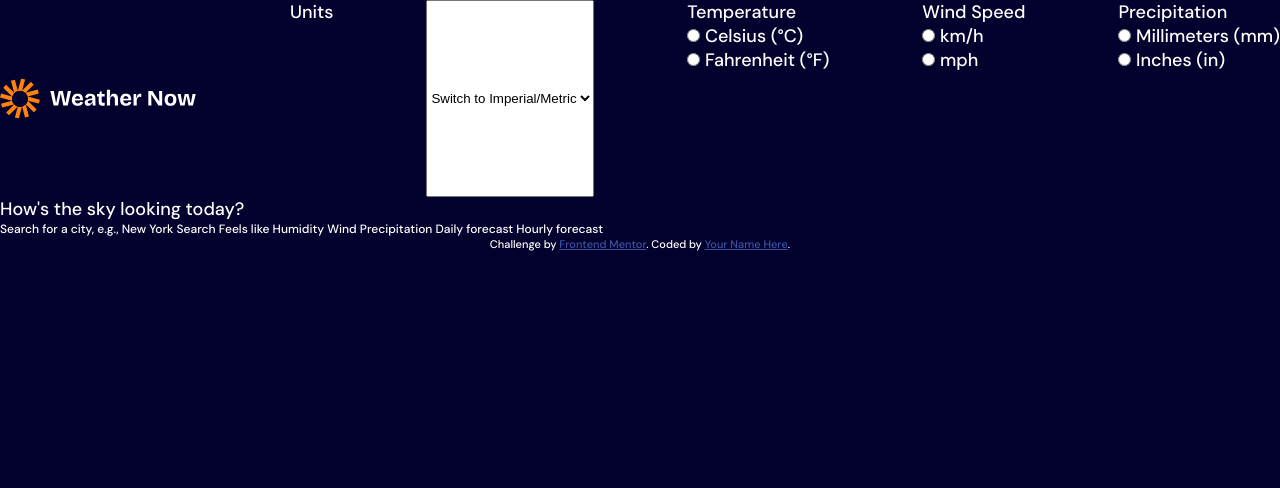
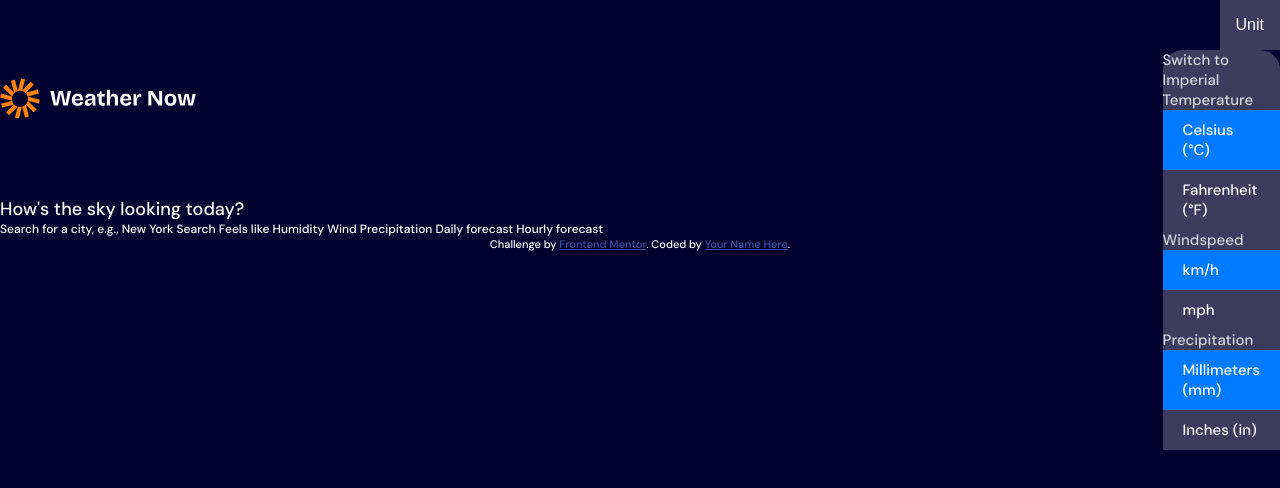
Before and after one commit to jenongrab/Weather-App-, a plain HTML site: page index.html in a window 1280 px wide. Drawn offline with Linux system fonts and the light colour scheme.

Commit message:
add dropdown button and labels

```diff
--- a/index.html
+++ b/index.html
@@ -18,40 +18,60 @@
 <body>
   <header>
     <img id="weather-logo" src="assets/images/logo.svg">
-    <label for="units">Units</label>
-    <select id="myDropdown" class="dropdown" name="myOption">
-      <option value="Switch to Impertial/Metric">Switch to Imperial/Metric</option>
-      <option value="temperature">Temperature</option>
-      <option value="windspeed">Wind Speed</option>
-      <option value="precipitation">Precipitation</option>
-      </select>
 
 
-    <!-- Temperature Options -->
-    <div id="temperatureOptions" class="unit-options hidden">
-      <p>Temperature</p>
-      <label><input type="radio" name="temp" value="c"> Celsius (°C)</label><br>
-      <label><input type="radio" name="temp" value="f"> Fahrenheit (°F)</label>
+    <div id="metric-dropdown-button" class="dropdown">
+      <button class="dropbtn">Unit</button>
+      <!-- container for dropdown -->
+      <div class="dropdown-content">
+
+      <p>Switch to Imperial</p>
+
+        <div class="toggle-group">
+          <p>Temperature</p>
+
+          <!-- checked input, so its the default value -->
+          <input type="radio" id="celcius" name="temperature" checked>
+          <label for="celsius">Celsius (°C)</label>
+
+          <input type="radio" id="fahrenheit" name="temperature">
+          <label for="fahrenheit">Fahrenheit (°F)</label>
+        </div>
+
+
+      <div class="toggle-group">
+        <p>Windspeed</p>
+
+        <input type="radio" id="kmh" name="windspeed" checked>
+        <label for="kmh">km/h</label>
+
+        <input type="radio" id="mph" name="windspeed">
+        <label for="mph">mph</label>
+
+      </div>
+
+        <div class="toggle-group">
+          <p>Precipitation</p>
+
+          <input type="radio" id="mm" name="precipitation" checked>
+          <label for="mm">Millimeters (mm)</label>
+
+          <input type="radio" id="inches" name="precipitation">
+          <label for="inches">Inches (in)</label>
+
+      </div>
+
     </div>
+</div>
 
-    <!-- Wind Speed Options -->
-    <div id="windspeedOptions" class="unit-options hidden">
-      <p>Wind Speed</p>
-      <label><input type="radio" name="wind" value="kmh"> km/h</label><br>
-      <label><input type="radio" name="wind" value="mph"> mph</label>
-    </div>
 
-    <!-- Precipitation Options -->
-    <div id="precipitationOptions" class="unit-options hidden">
-      <p>Precipitation</p>
-      <label><input type="radio" name="precip" value="mm"> Millimeters (mm)</label><br>
-      <label><input type="radio" name="precip" value="in"> Inches (in)</label>
-    </div>
 
 
 
 
   </header>
+
+
 
 
 
--- a/styles.css
+++ b/styles.css
@@ -97,6 +97,84 @@ header {
         /* float: right;           */
     }
 
+.dropdown {
+  position: relative;
+
+}
+
+/* Style the dropdown button */
+.dropbtn {
+  background-color: var(--Neutral-600);
+  color: var(--Neutral-0);
+  padding: 16px;
+  font-size: 16px;
+  border: none;
+  cursor: pointer;
+}
+
+/* Dropdown content */
+.dropdown-content {
+  display: flex;
+  flex-direction: column;
+  position: absolute;
+  /* align-content: center; */
+  background-color: var(--Neutral-600);
+  min-width: 100px;
+  /* box-shadow: 0px 8px 16px 0px rgba(0,0,0,0.2); */
+  border-radius: 20px;
+  /* dropdown from right instead of left */
+  right:0;
+}
+
+
+/* Change color of dropdown links on hover */
+.dropdown-content .toggle-group :hover {
+  background-color: var(--Neutral-800);
+}
+
+/* Show the dropdown content on hover */
+.dropdown:hover .dropdown-content {
+  display: block;
+}
+
+/* Change background color of dropdown button on hover */
+.dropdown:hover .dropbtn {
+  background-color: var(--Neutral-600);
+}
+
+
+.toggle-group {
+    display: inline-flex;
+    flex-direction: column;
+    overflow: hidden;
+    /* stretches box to the max width of the dropdown menu */
+    width: 100%;
+    height:auto;
+  }
+
+  .toggle-group input[type="radio"] {
+    display: none; /* hide the actual radio */
+  }
+
+  .toggle-group label {
+    padding: 10px 20px;
+    cursor: pointer;
+    background-color: var(--Neutral-600);
+    color: var(--Neutral-0);
+    user-select: none;
+    transition: all 0.2s ease;
+    /* border-right: 1px solid #ccc; */
+  }
+
+  .toggle-group label:last-of-type {
+    border-right: none;
+  }
+
+  .toggle-group input[type="radio"]:checked + label {
+    background-color: #007BFF;
+    color: white;
+  }
+
 /* stretch out to screen size so set max width; positioning is dependant on screen*/
 
 #search-bar {
```
